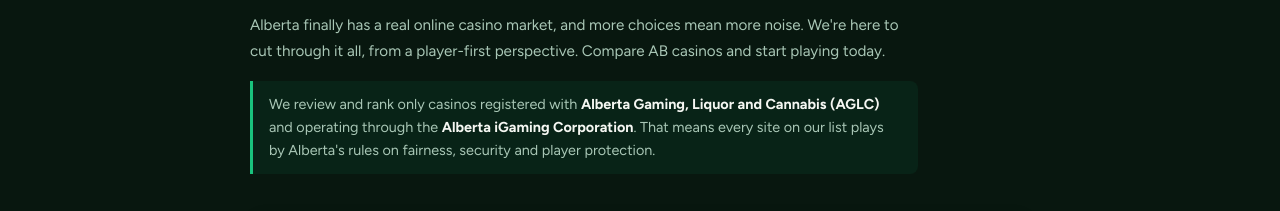
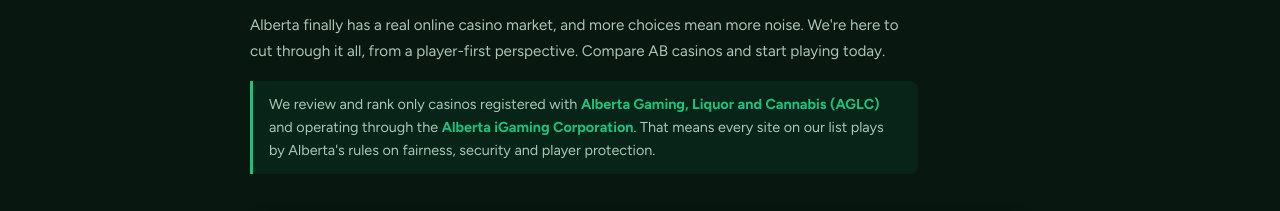
Before and after one commit to FlyingWaffleCreative/igaming-alberta, a plain HTML site: page index.html in a window 1280 px wide. Shown: the part 510-721 px from the top of the page. Drawn offline with Linux system fonts and the light colour scheme.

Commit message:
Link AGLC and AiGC in trust paragraph

```diff
--- a/index.html
+++ b/index.html
@@ -1089,7 +1089,7 @@
           <span style="color:var(--muted);font-size:0.82rem;">Updated Nov 2026</span>
         </div>
         <p style="color:var(--muted);font-size:0.95rem;line-height:1.7;margin-bottom:1rem;">Alberta finally has a real online casino market, and more choices mean more noise. We're here to cut through it all, from a player-first perspective. Compare AB casinos and start playing today.</p>
-        <p style="color:var(--muted);font-size:0.9rem;line-height:1.6;padding:0.75rem 1rem;border-left:3px solid var(--emerald);background:rgba(25,195,125,0.07);border-radius:0 8px 8px 0;">We review and rank only casinos registered with <strong style="color:var(--chalk);">Alberta Gaming, Liquor and Cannabis (AGLC)</strong> and operating through the <strong style="color:var(--chalk);">Alberta iGaming Corporation</strong>. That means every site on our list plays by Alberta's rules on fairness, security and player protection.</p>
+        <p style="color:var(--muted);font-size:0.9rem;line-height:1.6;padding:0.75rem 1rem;border-left:3px solid var(--emerald);background:rgba(25,195,125,0.07);border-radius:0 8px 8px 0;">We review and rank only casinos registered with <strong style="color:var(--chalk);"><a href="https://aglc.ca/" target="_blank" rel="noopener" style="color:var(--emerald);text-decoration:none;">Alberta Gaming, Liquor and Cannabis (AGLC)</a></strong> and operating through the <strong style="color:var(--chalk);"><a href="https://www.abigaming.ca/" target="_blank" rel="noopener" style="color:var(--emerald);text-decoration:none;">Alberta iGaming Corporation</a></strong>. That means every site on our list plays by Alberta's rules on fairness, security and player protection.</p>
       </div>
       <div style="flex-shrink:0;font-size:4rem;line-height:1;padding-top:0.5rem;">&#127819;</div>
     </div>
```
